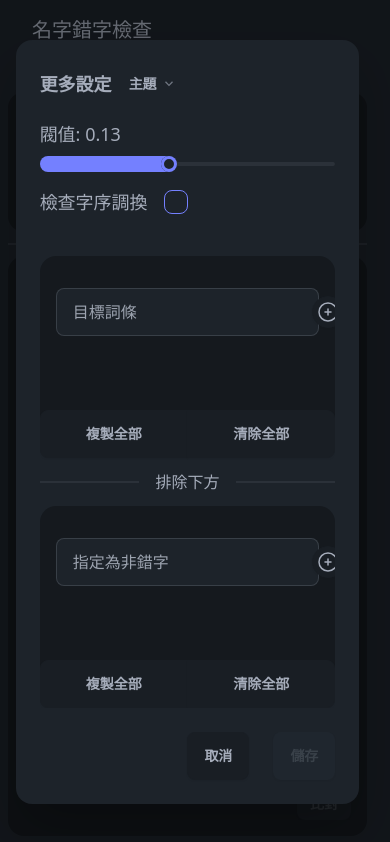
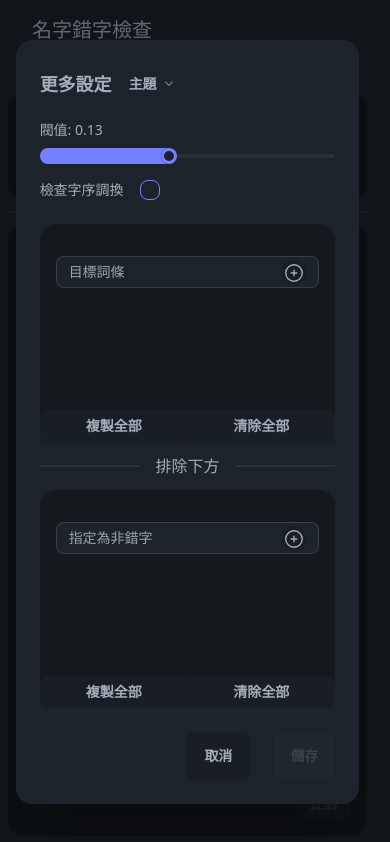
Before and after one commit to abc1230429/test-chinese-typos-scan, a React (Vite) app: page / in a window 390 px wide. Both pictures are taken after a click on the button "更多設定". Built offline with nearby package versions, Linux system fonts and the light colour scheme.

Commit message:
feat: improve rwd

```diff
--- a/src/components/ConfirmModal/component.tsx
+++ b/src/components/ConfirmModal/component.tsx
@@ -35,7 +35,7 @@ const ConfirmModal = forwardRef<
               </button>
             )}
             <button
-              className="btn btn-ghost"
+              className={`btn ${!options.isAlert ? "btn-ghost" : ""}`}
               onClick={() => {
                 handler(true);
               }}
--- a/src/components/TargetWordsForm.tsx
+++ b/src/components/TargetWordsForm.tsx
@@ -15,7 +15,7 @@ export const TargetWordTags: React.FC<
       {nouns.map((noun) => (
         <button
           key={noun}
-          className="btn btn-ghost px-2"
+          className="btn-rwd btn btn-ghost px-2"
           onClick={async () => {
             const result = await confirm(`要移除名字：${noun} 嗎？`);
             if (result) removeNoun(noun);
@@ -42,7 +42,7 @@ export const TargetWordsInput: React.FC<
   };
   return (
     <label
-      className={`input input-bordered flex items-center gap-2 ${className}`}
+      className={`input input-sm input-bordered flex items-center gap-2 sm:input-md ${className}`}
     >
       <input
         type="text"
@@ -61,7 +61,10 @@ export const TargetWordsInput: React.FC<
         }}
         {...inputProps}
       />
-      <button className="btn btn-circle btn-sm" onClick={handleConfirm}>
+      <button
+        className="btn btn-circle btn-xs sm:btn-sm"
+        onClick={handleConfirm}
+      >
         <svg
           xmlns="http://www.w3.org/2000/svg"
           fill="none"
--- a/src/index.css
+++ b/src/index.css
@@ -5,3 +5,9 @@
 html {
   scrollbar-gutter: stable;
 }
+
+@layer components {
+  .btn-rwd {
+    @apply btn-sm sm:btn-md;
+  }
+}
--- a/src/pages/Main/Article.tsx
+++ b/src/pages/Main/Article.tsx
@@ -139,7 +139,7 @@ const Article: React.FC = () => {
             <>
               <button
                 disabled={index < 1}
-                className="btn join-item btn-neutral btn-sm sm:btn-md"
+                className="btn-rwd btn join-item btn-neutral"
                 onClick={() => {
                   const newIndex = touchedRef.current ? index : index - 1;
                   setIndex(newIndex);
@@ -149,7 +149,7 @@ const Article: React.FC = () => {
                 «
               </button>
               <button
-                className="btn join-item btn-neutral btn-sm sm:btn-md"
+                className="btn-rwd btn join-item btn-neutral"
                 onClick={() => {
                   goToIndex(index);
                 }}
@@ -166,7 +166,7 @@ const Article: React.FC = () => {
               </button>
               <button
                 disabled={index >= typos.length - 1}
-                className="btn join-item btn-neutral btn-sm sm:btn-md"
+                className="btn-rwd btn join-item btn-neutral"
                 onClick={() => {
                   const newIndex = index + 1;
                   setIndex(newIndex);
@@ -183,7 +183,7 @@ const Article: React.FC = () => {
         </div>
         <div className="flex flex-1 justify-end">
           <button
-            className="btn btn-primary btn-sm text-primary-content sm:btn-md"
+            className="btn-rwd btn btn-primary text-primary-content"
             onClick={handleComparison}
             disabled={!nouns.length || loading}
           >
--- a/src/pages/Main/TyposModal.tsx
+++ b/src/pages/Main/TyposModal.tsx
@@ -9,7 +9,7 @@ const TyposModal: React.FC<{ typos: Typo[] }> = memo(({ typos }) => {
     <>
       {!!typos.length && (
         <button
-          className="btn btn-neutral btn-sm sm:btn-md"
+          className="btn-rwd btn btn-neutral"
           onClick={() =>
             document
               .querySelector<HTMLDialogElement>("#typos-modal")
--- a/src/pages/Setting/index.tsx
+++ b/src/pages/Setting/index.tsx
@@ -53,7 +53,7 @@ const Setting: React.FC = () => {
 
   return (
     <div>
-      <button className="btn btn-neutral" onClick={openModal}>
+      <button className="btn-rwd btn btn-neutral" onClick={openModal}>
         更多設定
       </button>
       <dialog ref={ref} style={{ scrollbarGutter: "stable" }} className="modal">
@@ -63,9 +63,9 @@ const Setting: React.FC = () => {
             <ThemeController />
           </div>
           <div className="grid flex-1 grid-cols-1 grid-rows-[auto_1fr] pt-4">
-            <div className="grid grid-cols-1 grid-rows-2 pb-8 sm:grid-cols-2 sm:grid-rows-1">
+            <div className="grid grid-cols-1 grid-rows-2 pb-4 sm:grid-cols-2 sm:grid-rows-1 sm:pb-8">
               <div className="form-control">
-                <span className="label-text pb-2 text-lg">
+                <span className="label-text pb-2 sm:text-lg">
                   閥值: {setting.threshold}
                 </span>
                 <input
@@ -85,11 +85,11 @@ const Setting: React.FC = () => {
               </div>
               <div className="form-control">
                 <label className="label h-full cursor-pointer justify-start gap-4 px-0 pb-0 sm:justify-center">
-                  <span className="label-text text-lg">檢查字序調換</span>
+                  <span className="label-text sm:text-lg">檢查字序調換</span>
                   <input
                     type="checkbox"
                     checked={setting.couldShuffle}
-                    className="checkbox-primary checkbox"
+                    className="checkbox-primary checkbox checkbox-sm sm:checkbox-md"
                     onChange={(e) => {
                       setSetting((state) => ({
                         ...state,
@@ -111,7 +111,7 @@ const Setting: React.FC = () => {
                   }}
                   placeholder="目標詞條"
                 />
-                <div className="py-4">
+                <div className="mb-4 py-4">
                   <div className="flex flex-wrap gap-2">
                     <TargetWordTags
                       nouns={targetNouns}
@@ -125,7 +125,7 @@ const Setting: React.FC = () => {
                 </div>
                 <div className="join absolute bottom-0 left-0 flex w-full">
                   <button
-                    className="btn join-item flex-1"
+                    className="btn-rwd btn join-item flex-1"
                     onClick={() => {
                       navigator.clipboard.writeText(
                         targetNouns.join(inputDelimiter),
@@ -135,7 +135,7 @@ const Setting: React.FC = () => {
                     複製全部
                   </button>
                   <button
-                    className="btn join-item flex-1"
+                    className="btn-rwd btn join-item flex-1"
                     onClick={() => {
                       setTargetNouns([]);
                     }}
@@ -162,7 +162,7 @@ const Setting: React.FC = () => {
                   }}
                   placeholder="指定為非錯字"
                 />
-                <div className="py-4">
+                <div className="mb-4 py-4">
                   <div className="flex flex-wrap gap-2">
                     <TargetWordTags
                       nouns={reservedNouns}
@@ -176,7 +176,7 @@ const Setting: React.FC = () => {
                 </div>
                 <div className="join absolute bottom-0 left-0 flex w-full">
                   <button
-                    className="btn join-item flex-1"
+                    className="btn-rwd btn join-item flex-1"
                     onClick={() => {
                       navigator.clipboard.writeText(
                         reservedNouns.join(inputDelimiter),
@@ -186,7 +186,7 @@ const Setting: React.FC = () => {
                     複製全部
                   </button>
                   <button
-                    className="btn join-item flex-1"
+                    className="btn-rwd btn join-item flex-1"
                     onClick={() => {
                       setReservedNouns([]);
                     }}
```
